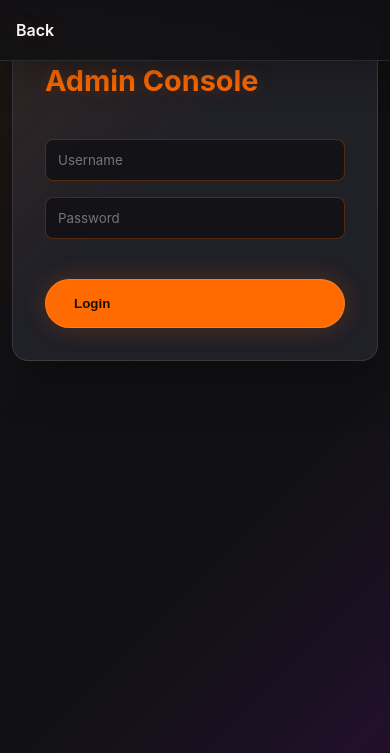
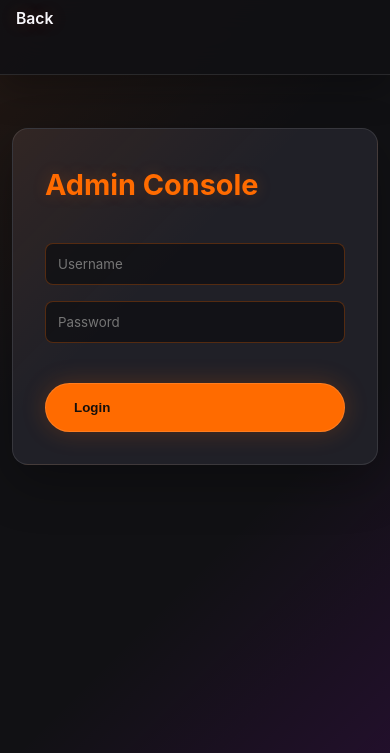
Before and after one commit to circuitscience/jerrybilous, a PHP site: page /admin.php in a window 390 px wide. Shown: the top 753 px of the page. Run offline with PHP 8.4, Linux system fonts and the light colour scheme.

Commit message:
after mobile check

```diff
--- a/public/admin.php
+++ b/public/admin.php
@@ -125,7 +125,7 @@ if ($logged_in && $_SERVER['REQUEST_METHOD'] === 'POST') {
     <meta charset="UTF-8" />
     <meta name="viewport" content="width=device-width, initial-scale=1.0" />
     <title>Admin Console | Jerry Bilous</title>
-    <link rel="stylesheet" href="styles.css?v=23" />
+    <link rel="stylesheet" href="styles.css?v=24" />
   </head>
   <body>
     <nav class="nav-bar">
--- a/public/forsale.php
+++ b/public/forsale.php
@@ -21,7 +21,7 @@ $currency = $items[0]['currency'] ?? 'CAD';
     <meta name="viewport" content="width=device-width, initial-scale=1.0" />
     <meta name="description" content="Private items for sale from Jerry Bilous." />
     <title>For Sale | Jerry Bilous</title>
-    <link rel="stylesheet" href="styles.css?v=23" />
+    <link rel="stylesheet" href="styles.css?v=24" />
     <?php if ($paypal_client_id !== 'YOUR_PAYPAL_CLIENT_ID'): ?>
       <script src="https://www.paypal.com/sdk/js?client-id=<?php echo urlencode($paypal_client_id); ?>&currency=<?php echo urlencode($currency); ?>&components=buttons"></script>
     <?php endif; ?>
--- a/public/gallery.php
+++ b/public/gallery.php
@@ -83,7 +83,7 @@ $photo_count = count($images);
     <meta name="viewport" content="width=device-width, initial-scale=1.0" />
     <meta name="description" content="Jerry Bilous family photo gallery." />
     <title>My Clan as of 2026 | Jerry Bilous</title>
-    <link rel="stylesheet" href="styles.css?v=23" />
+    <link rel="stylesheet" href="styles.css?v=24" />
   </head>
   <body>
     <nav class="nav-bar">
--- a/public/styles.css
+++ b/public/styles.css
@@ -737,6 +737,39 @@ body {
 }
 
 @media (max-width: 900px) {
+  .nav-container {
+    height: auto;
+    min-height: 74px;
+    padding-top: 10px;
+    padding-bottom: 10px;
+    align-items: flex-start;
+    flex-direction: column;
+    gap: 8px;
+  }
+
+  .nav-logo {
+    max-width: 100%;
+    font-size: 0.98rem;
+    line-height: 1.2;
+  }
+
+  .nav-links {
+    width: 100%;
+    gap: 14px;
+    overflow-x: auto;
+    padding-bottom: 2px;
+    scrollbar-width: thin;
+  }
+
+  .nav-links a {
+    white-space: nowrap;
+    font-size: 0.9rem;
+  }
+
+  .page-shell {
+    padding-top: 128px;
+  }
+
   .hero-section {
     grid-template-columns: 1fr;
   }
@@ -779,7 +812,7 @@ body {
 @media (max-width: 640px) {
   .page-shell {
     width: min(100%, calc(100% - 24px));
-    padding: 24px 0 48px;
+    padding: 128px 0 48px;
   }
 
   .hero-section {
```
Also changed, not shown: public/index.php (+4 -4 lines), public/index_remote.php (+4 -4 lines).
